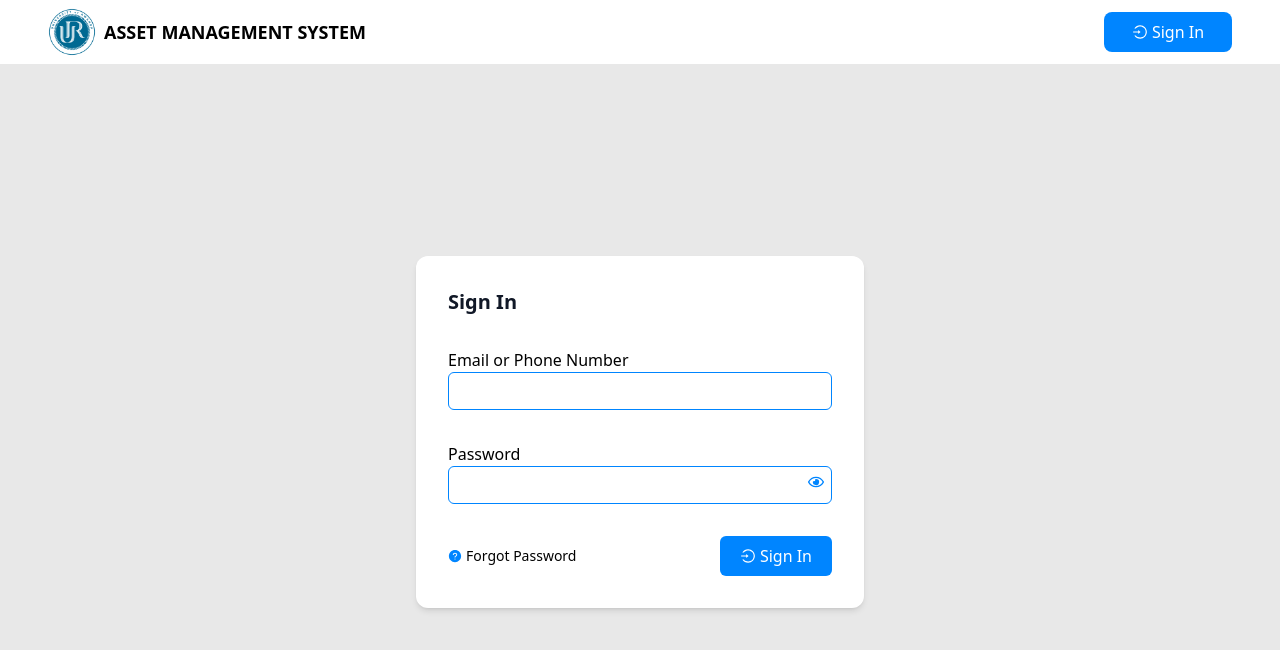
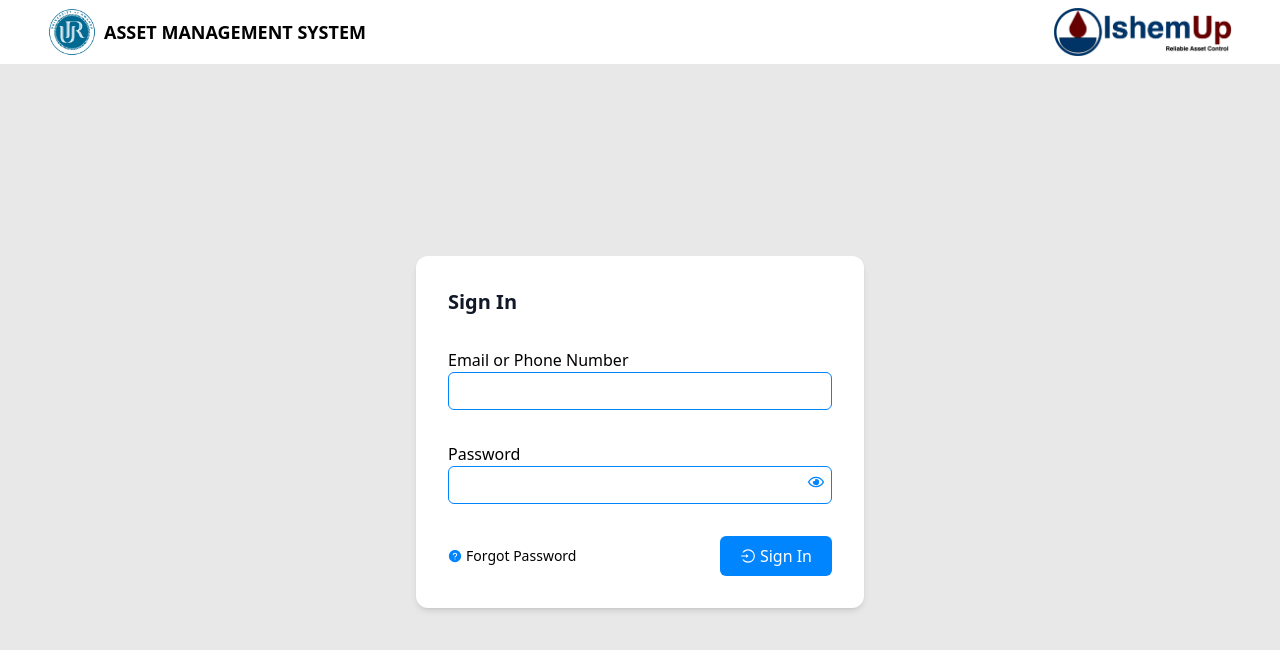
Before and after one commit to Binary-Hub-University-of-Rwanda-CST/asset-management-system-front, a React (Create React App) app: page /login in a window 1280 px wide. Shown: the top 650 px of the page. Built offline with nearby package versions, Linux system fonts and the light colour scheme.

Commit message:
Modify LoginTopNav component

```diff
--- a/src/components/LoginTopNav/TopNav.tsx
+++ b/src/components/LoginTopNav/TopNav.tsx
@@ -1,5 +1,7 @@
 
 import logo from '../../assets/images/UR_logo.png'
+import isemupLogo from '../../assets/images/ishemapp10.png'
+
 import { AiOutlineLogin } from "react-icons/ai";
 
 function LoginTopNav() {
@@ -10,7 +12,8 @@ function LoginTopNav() {
           <img src={logo} alt="Logo" className=" w-12 mr-2" />
           <span className="text-lg font-bold">ASSET MANAGEMENT SYSTEM </span>
         </div>
-        <button className=" flex flex-row items-center bg-my-blue text-white px-2 gap-1 py-2 rounded-lg hover:bg-blue-600 w-32 justify-center h-10"> <AiOutlineLogin />Sign In</button>
+        <img src={isemupLogo} alt=" ISHEMUPP  LOGO"  className=' h-12  ' />
+        {/* <button className=" flex flex-row items-center bg-my-blue text-white px-2 gap-1 py-2 rounded-lg hover:bg-blue-600 w-32 justify-center h-10"> <AiOutlineLogin />Sign In</button> */}
       </div>
     );
   };
```
